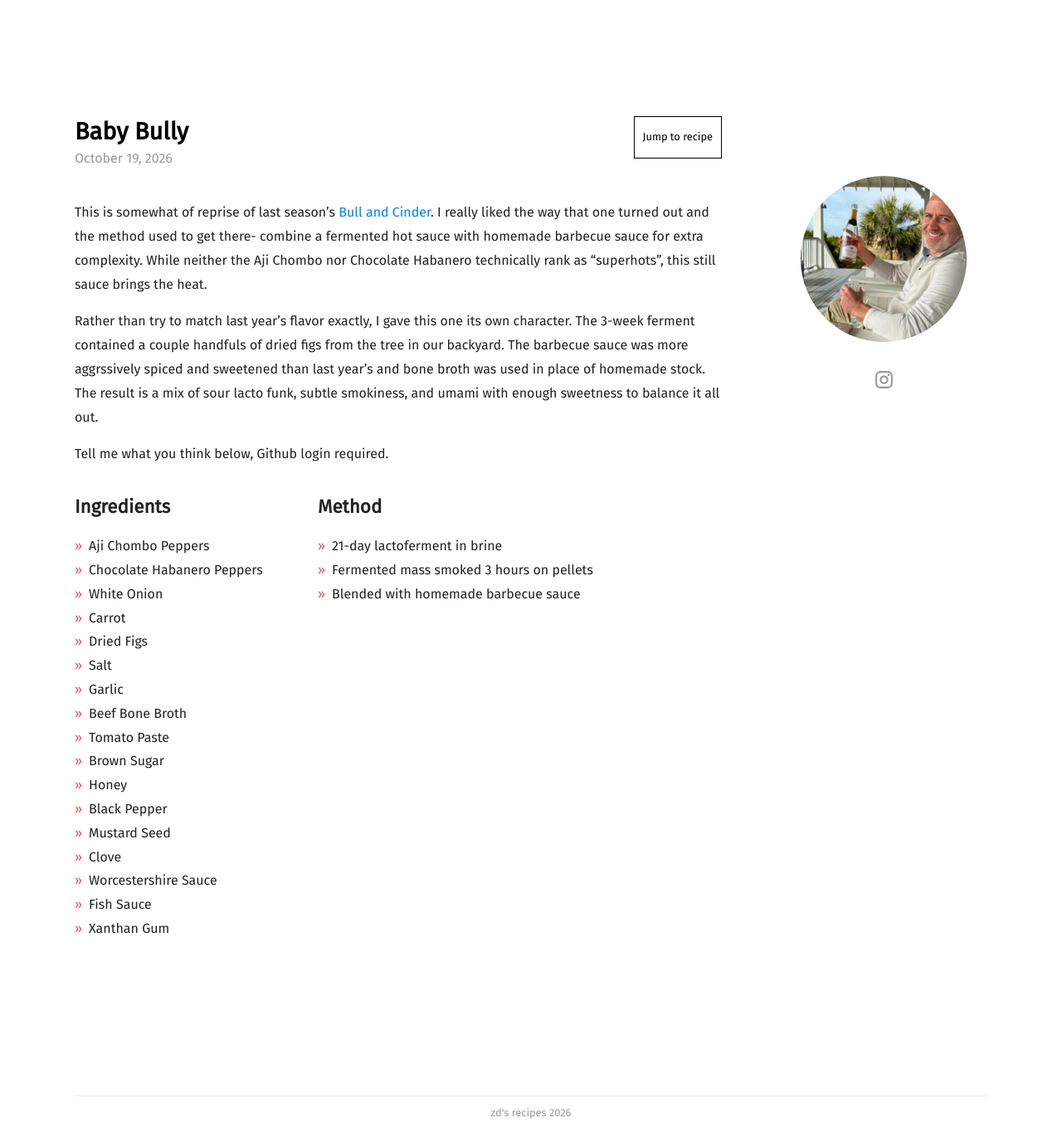
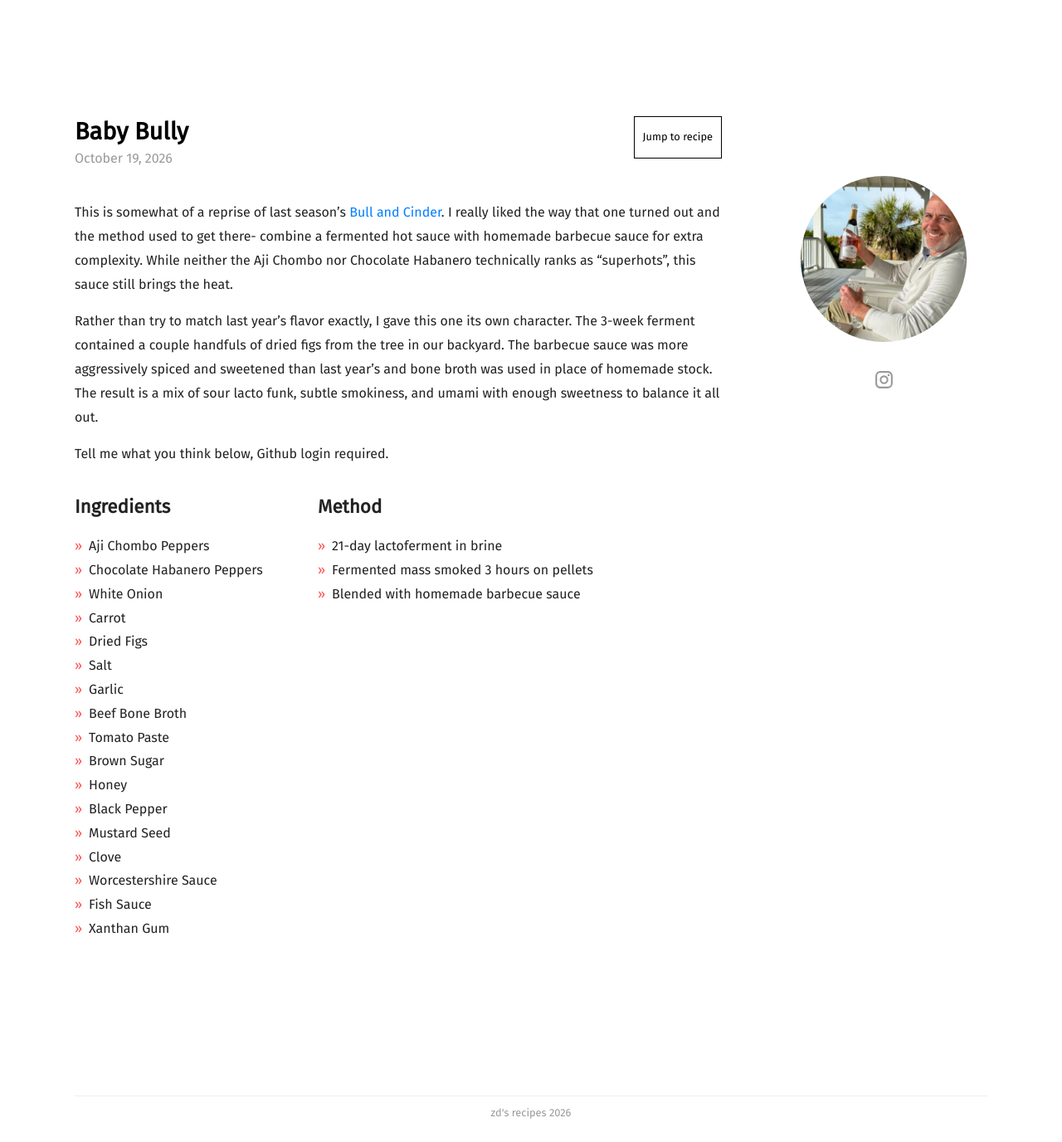
Before and after one commit to zchef2k/eat.zdlab.xyz, a Jekyll site: the page built from _posts/2026-10-19-baby_bully.md, in a window 1280 px wide. Shown: the whole page at 83% size. Built offline with Jekyll 4.4.1, drawn with Linux system fonts in a browser that asks for light colours; nearby versions of some CDN libraries; some web fonts are replaced; comment, search, counter and statistics services are not loaded.

Commit message:
grammar edits

```diff
--- a/_posts/2026-10-19-baby_bully.md
+++ b/_posts/2026-10-19-baby_bully.md
@@ -33,9 +33,9 @@ recipe:
     * Fermented mass smoked 3 hours on pellets
     * Blended with homemade barbecue sauce
 ---
-This is somewhat of reprise of last season's [Bull and Cinder](https://eat.zdlab.xyz/hotsauce/2025/10/20/bull_and_cinder/). I really liked the way that one turned out and the method used to get there- combine a fermented hot sauce with homemade barbecue sauce for extra complexity. While neither the Aji Chombo nor Chocolate Habanero technically rank as "superhots", this still sauce brings the heat.
+This is somewhat of a reprise of last season's [Bull and Cinder](https://eat.zdlab.xyz/hotsauce/2025/10/20/bull_and_cinder/). I really liked the way that one turned out and the method used to get there- combine a fermented hot sauce with homemade barbecue sauce for extra complexity. While neither the Aji Chombo nor Chocolate Habanero technically ranks as "superhots", this sauce still brings the heat.
 
-Rather than try to match last year's flavor exactly, I gave this one its own character. The 3-week ferment contained a couple handfuls of dried figs from the tree in our backyard. The barbecue sauce was more aggrssively spiced and sweetened than last year's and bone broth was used in place of homemade stock. The result is a mix of sour lacto funk, subtle smokiness, and umami with enough sweetness to balance it all out.
+Rather than try to match last year's flavor exactly, I gave this one its own character. The 3-week ferment contained a couple handfuls of dried figs from the tree in our backyard. The barbecue sauce was more aggressively spiced and sweetened than last year's and bone broth was used in place of homemade stock. The result is a mix of sour lacto funk, subtle smokiness, and umami with enough sweetness to balance it all out.
 
 Tell me what you think below, Github login required.
 
```
